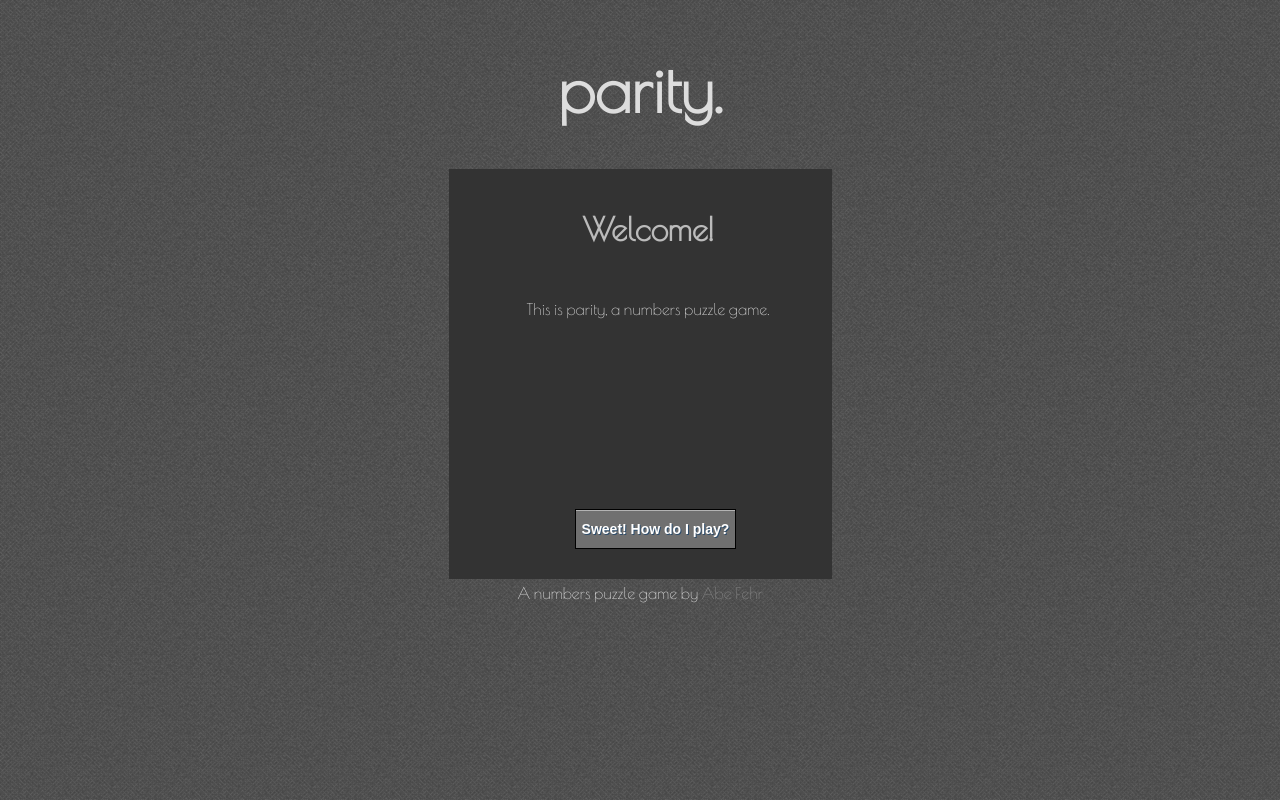
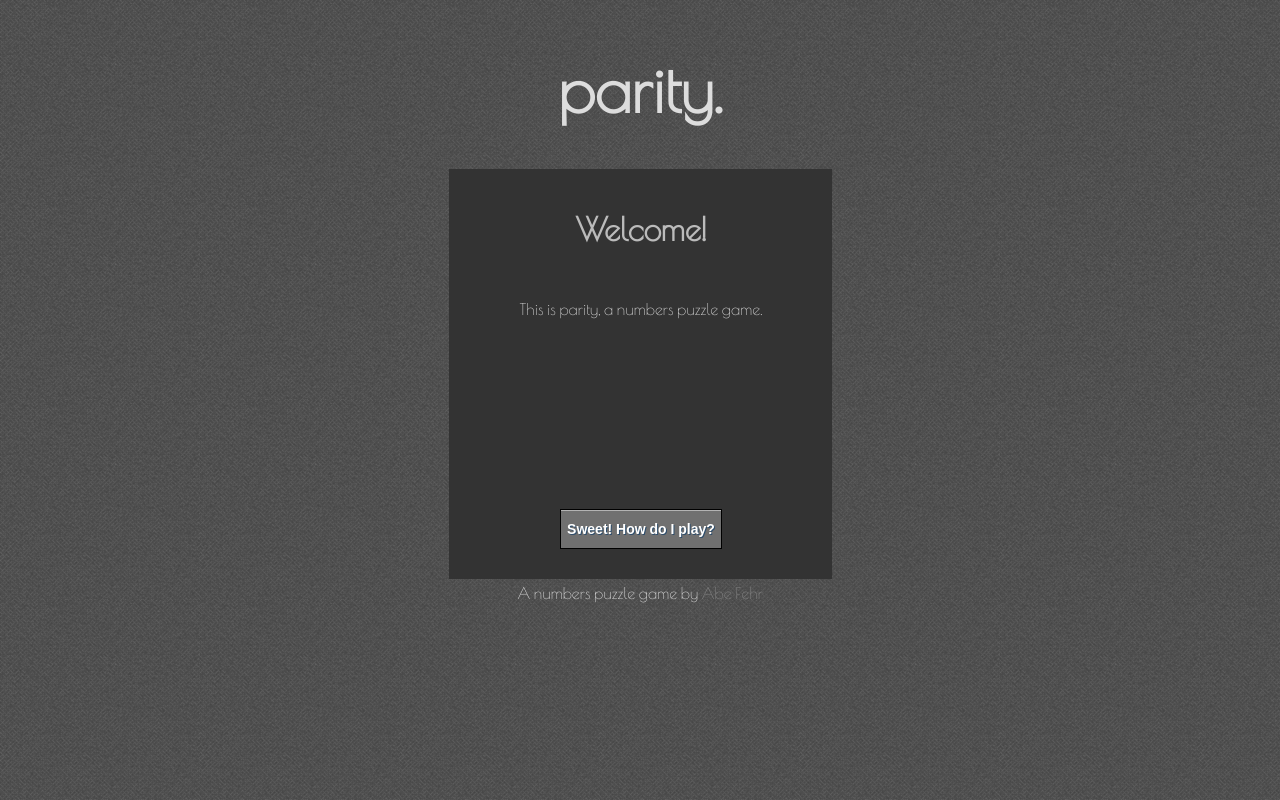
Before and after one commit to abejfehr/parity, a plain HTML site: page index.html in a window 1280 px wide. Drawn offline with nearby package versions, Linux system fonts and the light colour scheme.

Commit message:
fixed styling issues

```diff
--- a/css/style.css
+++ b/css/style.css
@@ -46,10 +46,9 @@ a:hover {
 #overlay {
   position:relative;
   min-height:400px;
-  width:397px;
+  width:383px;
   margin:0px auto;
   text-align:center;
-  padding-right:15px;
   height:100%;
   overflow: auto;
 }
```
